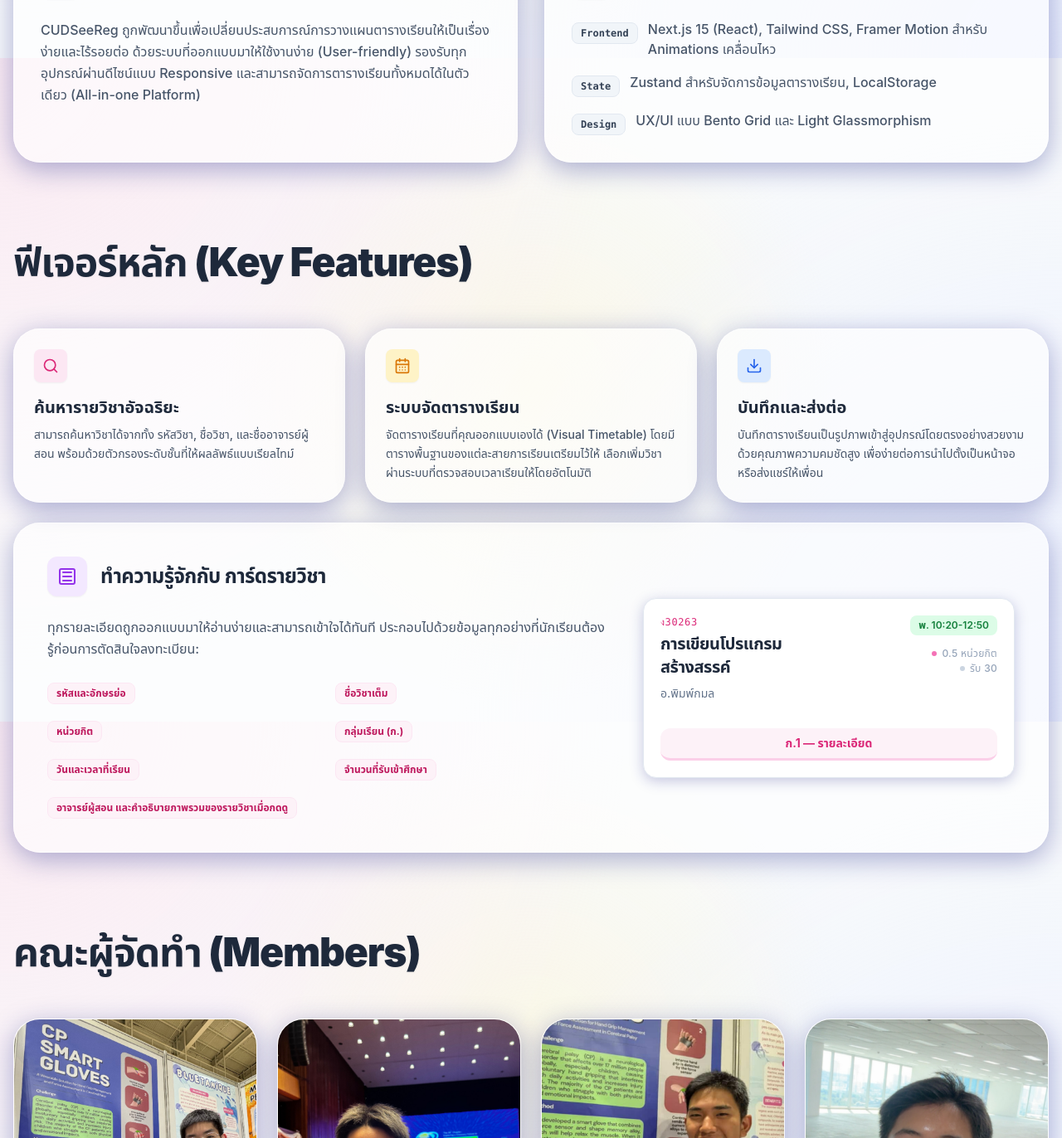
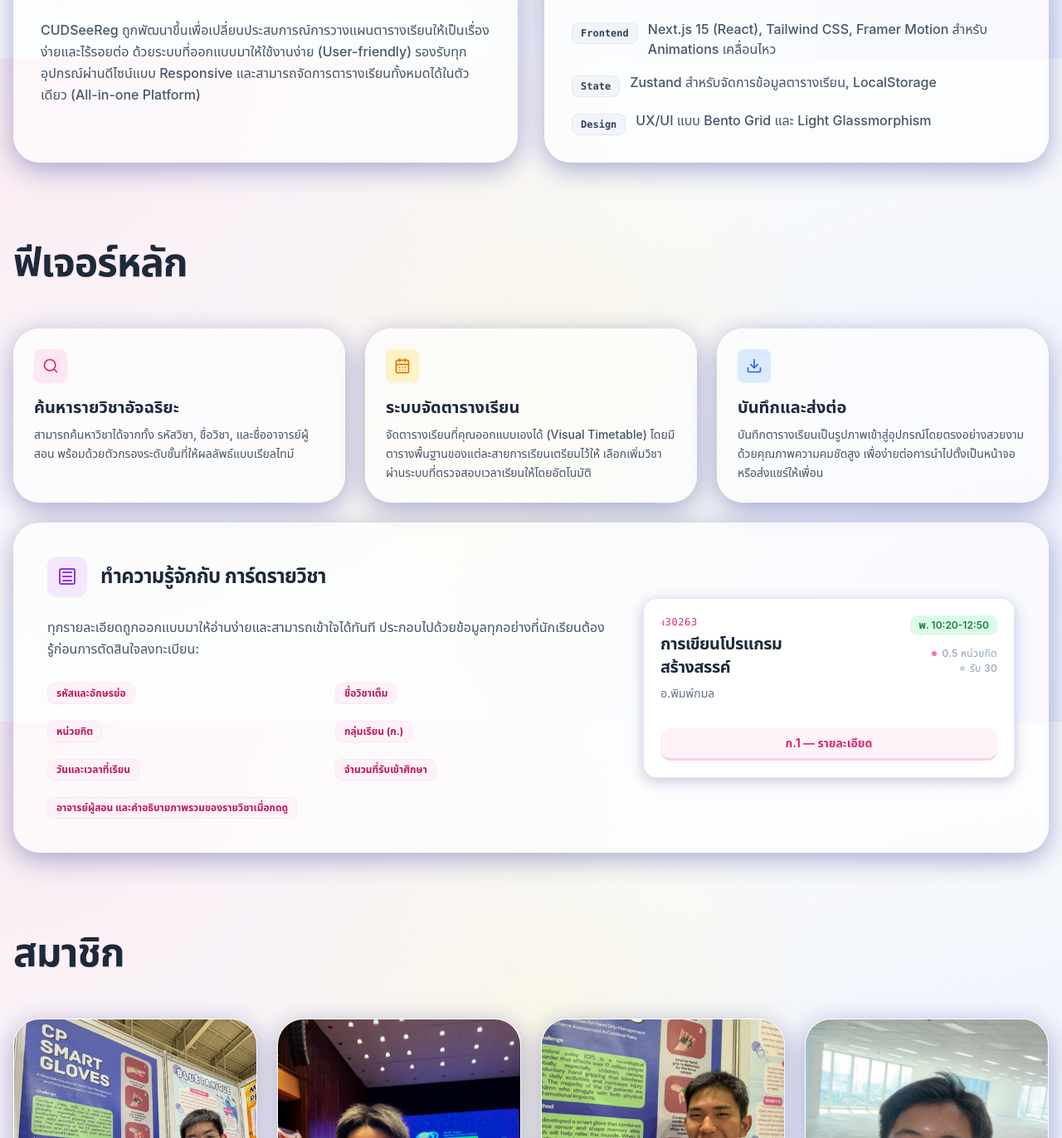
Before and after one commit to EugenePawit/CUDSeeReg, a Next.js app: page /presentation in a window 1280 px wide. Shown: the part 730-2102 px from the top of the page at 83% size. Built offline with nearby package versions, Linux system fonts and the light colour scheme.

Commit message:
Update presentation page section headers to Thai

```diff
--- a/app/presentation/page.tsx
+++ b/app/presentation/page.tsx
@@ -111,7 +111,7 @@ export default function PresentationPage() {
                         transition={{ duration: 0.5, delay: 0.2, ease: [0.4, 0, 0.2, 1] }}
                         className="text-3xl md:text-5xl font-sans font-black tracking-tight text-slate-800 mb-4 drop-shadow-sm"
                     >
-                        ฟีเจอร์หลัก (Key Features)
+                        ฟีเจอร์หลัก
                     </motion.h2>
                 </div>
 
@@ -240,7 +240,7 @@ export default function PresentationPage() {
                         transition={{ duration: 0.5, delay: 0.2, ease: [0.4, 0, 0.2, 1] }}
                         className="text-3xl md:text-5xl font-sans font-black tracking-tight text-slate-800 mb-4 drop-shadow-sm"
                     >
-                        คณะผู้จัดทำ (Members)
+                        สมาชิก
                     </motion.h2>
                 </div>
 
```
